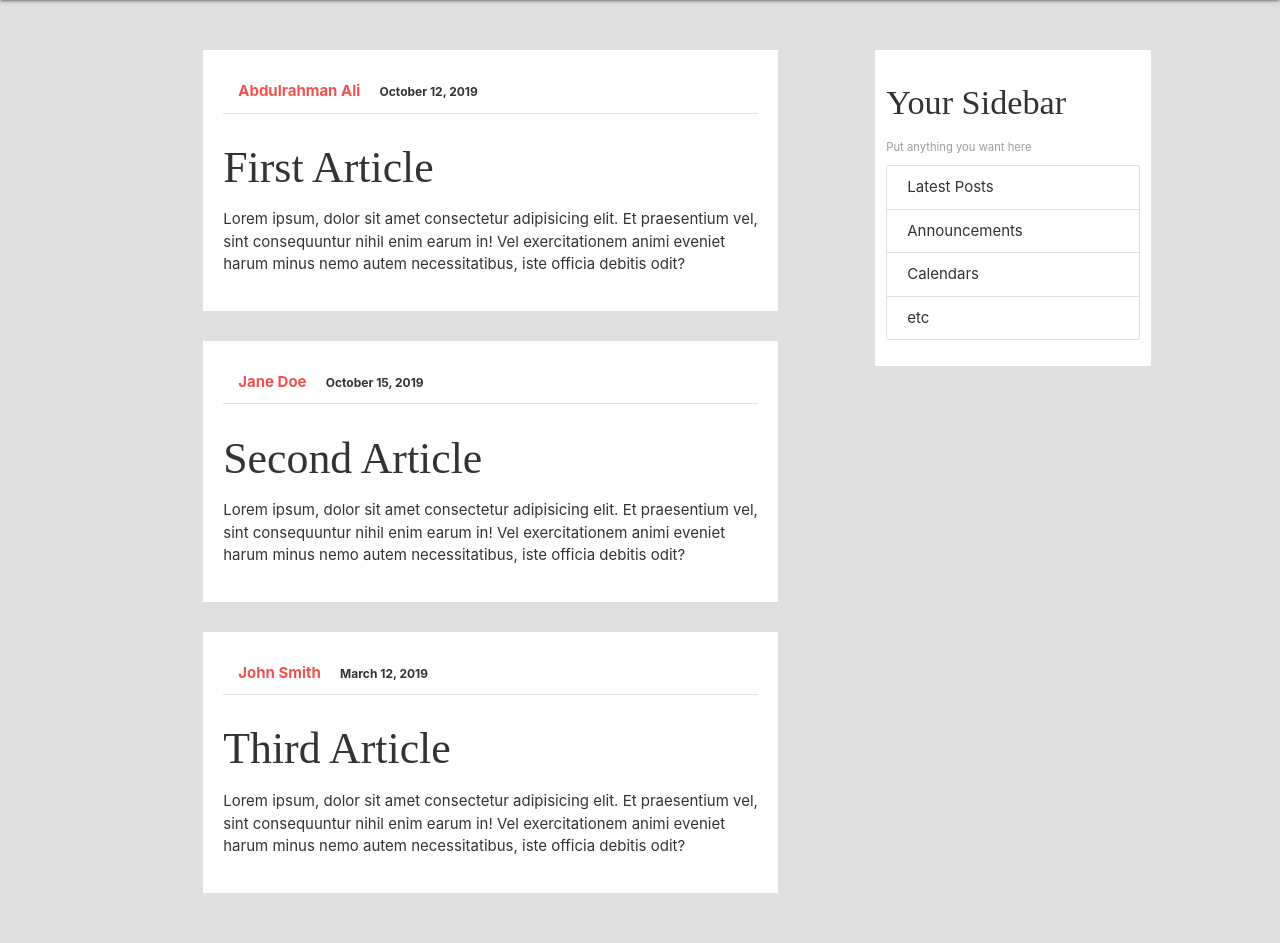
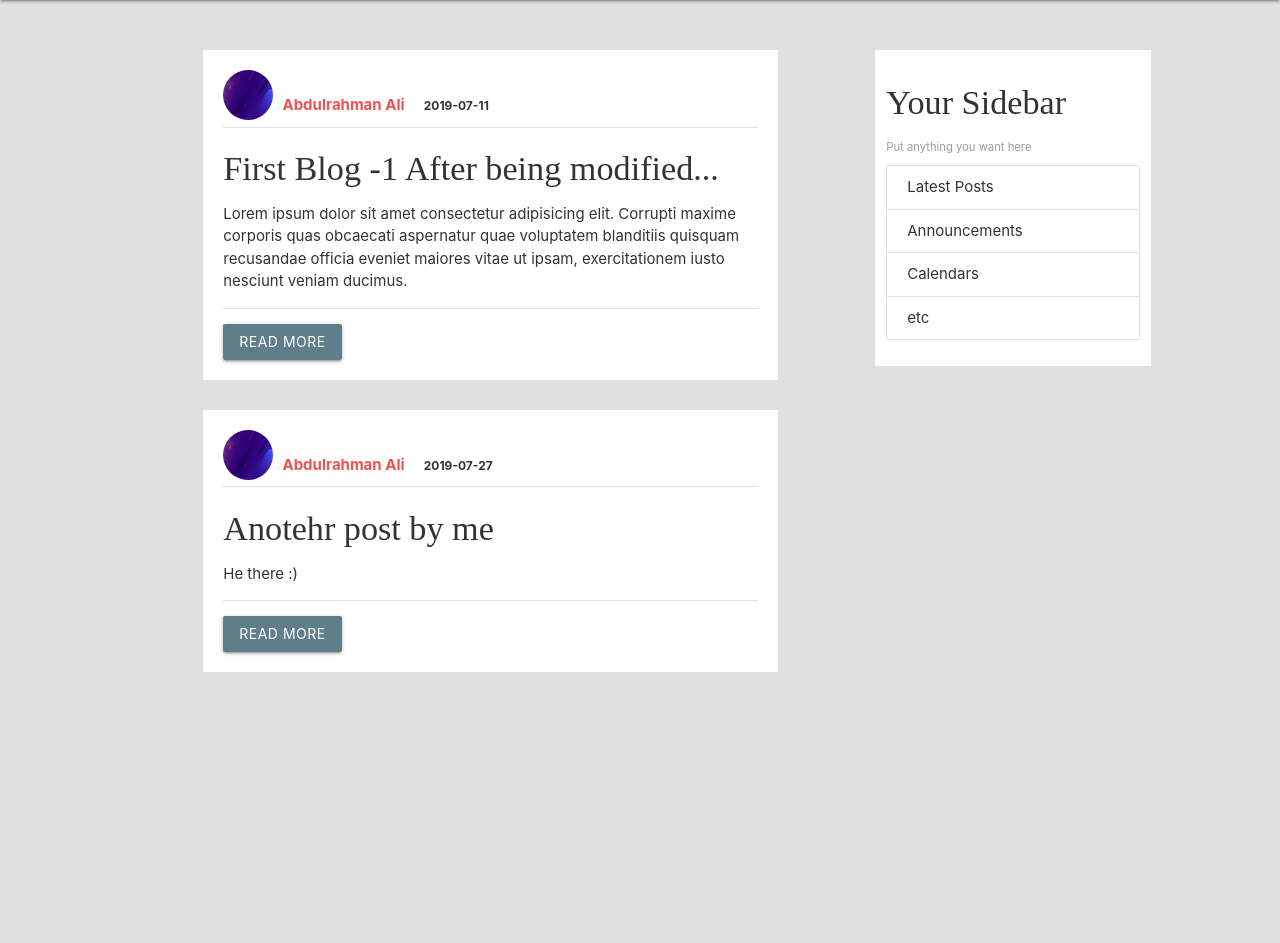
Before and after one commit to ParrotStone/Flask-Blog, a Flask app: page / in a window 1280 px wide. Shown: the part 64-1007 px from the top of the page. After the commit the page ends 736 px from the top, so only its background shows below. Run offline with Flask 2, Linux system fonts and the light colour scheme; data comes from the database, SQL or seed files in the repository; both versions use the stored data as it was after the commit.

Commit message:
Added Post CRUD operations.

```diff
--- a/flask_blog/models.py
+++ b/flask_blog/models.py
@@ -28,6 +28,7 @@ class Post(db.Model):
     title = db.Column(db.String(60), nullable=False)
     date_created = db.Column(
         db.DateTime, nullable=False, default=datetime.utcnow)
+    date_updated = db.Column(db.DateTime, nullable=True)
     content = db.Column(db.Text, nullable=False)
     user_id = db.Column(db.Integer, db.ForeignKey('user.id'), nullable=False)
 
--- a/flask_blog/static/css/main.css
+++ b/flask_blog/static/css/main.css
@@ -17,10 +17,6 @@ h1, h2, h3, h4, h5, h6 {
 
 a {
     color: var(--font-color);
-    transition: all .3s ease;
-}
-
-i {
     transition: all .3s ease;
 }
 
@@ -74,7 +70,19 @@ div.inner-container {
     /* border-right: 2px solid var(--primary-color) !important; */
 /* } */
 
+/* Index/Home page styles */
+.circle {
+    display: inline-block;
+    margin: 0 -10px -10px 0;
+    width: 50px;
+    height: 50px;
+}
+
 /* Main-Nav styles */
+.nav-wrapper > ul:last-child {
+    height: 0px;
+}
+
 .nav-img {
     width: 25px;
     height: 25px;
@@ -136,8 +144,12 @@ ul.sidenav li a:hover i {
     margin: 0 0 30px;
 }
 
-.media-container a:hover {
+.media-container h4 > a:hover {
     color: var(--primary-color);
+}
+
+.media-container a.blue-grey {
+    margin-top: 15px;
 }
 
 .media-container form.row {
@@ -176,3 +188,23 @@ p.forgot-pass {
 .row > h4 {
     margin-top: 0;
 }
+
+/* Post styles */
+.modify-post {
+    padding-top: 20px;
+}
+
+/* Modify materialize default margin for icons inside of buttons '.right' */
+.modify-post .col .right {
+    margin-left: 7px !important;
+}
+
+/* Modify materialize default medium styles */
+.modify-post i.medium {
+    font-size: 3rem;
+    line-height: 25px;
+}
+
+.modify-post .modal-footer button[type="submit"] {
+    margin: 0 20px !important;
+}
--- a/flask_blog/static/js/main.js
+++ b/flask_blog/static/js/main.js
@@ -8,11 +8,15 @@ $(document).ready(function () {
     // Initialize the character counter plugin for input fields - It needs jQuery to initialize the plugin
     $('.media-container .input-field input#username').characterCounter();
     $('.media-container .input-field textarea#brief_info').characterCounter();
+    $('.media-container .input-field input#title').characterCounter();
     // Remove the alerts after 4 seconds
     setTimeout(() => {
-        $('.alert').slideUp(350);
+        $('.alert').slideUp(300);
     }, 4000);
 
     // Activating the Dropdown plugin in Materialize JS
     $('.dropdown-trigger').dropdown({ hover: false });
+
+    // Activating the modal plugin in Materialize JS
+    $('.modal').modal();
 });
--- a/flask_blog/templates/includes/_navbar.html
+++ b/flask_blog/templates/includes/_navbar.html
@@ -16,6 +16,7 @@
             <ul class="right hide-on-med-and-down">
                 {% if current_user.is_authenticated %}
                 <ul id="account-dropdown" class="dropdown-content">
+                    <li><a href="{{url_for('create_post')}}">New Post</a></li>
                     <li><a href="{{url_for('account')}}">Account</a></li>
                     <li><a href="{{url_for('logout')}}">Logout</a></li>
                 </ul>
@@ -56,7 +57,9 @@
     <div class="divider"></div>
     <li><a href="{{url_for('about')}}"><i class="material-icons">info</i>About</a></li>
     <div class="divider"></div>
-    <!-- Insert New Links HERE -->
+    <li><a href="{{url_for('create_post')}}"><i class="material-icons">note_add</i>New Post</a></li>
+    <div class="divider"></div>
+    <!-- Insert New Links HERE... -->
     <li><a href="{{url_for('account')}}"><i class="material-icons">account_circle</i>Account</a></li>
     <div class="divider"></div>
     <li><a href="{{url_for('logout')}}"><i class="material-icons">exit_to_app</i>Logout</a></li>
--- a/flask_blog/templates/index.html
+++ b/flask_blog/templates/index.html
@@ -3,11 +3,31 @@
 {% block body %}
 {% for post in posts %}
 <div class="media-container">
-    <span class="article-author">{{post['author']}}</span>
-    <small class="text-muted">{{post['date_created']}}</small>
+    {% if post.author.img_file == 'default.png' %}
+    <img src="{{ url_for('static', filename='images/profile_pics/' + post.author.img_file) }}" alt="Profile Picture"
+        class="circle">
+    {% else %}
+    <img src="{{ url_for('static', filename='images/profile_pics/' + post.author.profile_dir + post.author.img_file) }}"
+        alt="Profile Picture" class="circle">
+    {% endif %}
+    <span class="article-author">{{post.author.username.title()}}</span>
+    <small class="text-muted">{{post.date_created.strftime('%Y-%m-%d')}}</small>
     <div class="divider"></div>
-    <h3><a href="">{{post['title']}}</a></h3>
-    <p>{{post['content']}}</p>
+    <h4>
+        <a href="{{ url_for('post', post_id=post.id) }}">{{post.title}}</a>
+    </h4>
+    <p>
+        {% if post.content|length >= 30 and post.content.split('.')[2] %}
+        {{post.content.split('.')[0] + '. ' + post.content.split('.')[1] + '...'}}
+        {% else %}
+        {{post.content}}
+        {% endif %}
+    </p>
+    <div>
+        <div class="divider"></div>
+        <a href="{{ url_for('post', post_id=post.id) }}" class="waves-effect waves-light btn blue-grey white-text">Read
+            More</a>
+    </div>
 </div>
 {% endfor %}
 {% endblock body %}
--- a/flask_blog/views.py
+++ b/flask_blog/views.py
@@ -1,49 +1,31 @@
 import os
 import secrets
+from datetime import datetime
+# The new renamed module for url manipulations for Python3
+from urllib.parse import urlparse, urljoin
 from PIL import Image
-from flask import render_template, request, flash, redirect, url_for
+from flask import render_template, request, flash, redirect, url_for, abort
 from flask_login import login_user, current_user, logout_user, login_required
 from flask_blog import app, app_bcrypt, db
-from flask_blog.forms import RegisterationForm, LoginForm, UpdateAccountForm
+from flask_blog.forms import RegisterationForm, LoginForm, UpdateAccountForm, PostForm
 from flask_blog.models import User, Post
 
 
-posts = [
-    {
-        'author': 'Abdulrahman Ali',
-        'title': 'First Article',
-        'content': 'Lorem ipsum, dolor sit amet consectetur adipisicing elit. Et praesentium vel, sint consequuntur nihil enim earum in! Vel exercitationem animi eveniet harum minus nemo autem necessitatibus, iste officia debitis odit?',
-        'date_created': 'October 12, 2019'
-    },
-    {
-        'author': 'Jane Doe',
-        'title': 'Second Article',
-        'content': 'Lorem ipsum, dolor sit amet consectetur adipisicing elit. Et praesentium vel, sint consequuntur nihil enim earum in! Vel exercitationem animi eveniet harum minus nemo autem necessitatibus, iste officia debitis odit?',
-        'date_created': 'October 15, 2019'
-    },
-    {
-        'author': 'John Smith',
-        'title': 'Third Article',
-        'content': 'Lorem ipsum, dolor sit amet consectetur adipisicing elit. Et praesentium vel, sint consequuntur nihil enim earum in! Vel exercitationem animi eveniet harum minus nemo autem necessitatibus, iste officia debitis odit?',
-        'date_created': 'March 12, 2019'
-    }
-]
-
-
-# Displaying profile picture
+# Display profile picture
 def get_img_src():
     # Will return None in case the user is not logged in which will not affect anything since the damn block of navigation doesn't show up unless the user is logged in
     if current_user.is_authenticated:
         if current_user.img_file == 'default.png':
             return url_for('static', filename=f'images/profile_pics/{current_user.img_file}')
 
-        return url_for('static', filename=f'images/profile_pics/{current_user.profile_dir}/{current_user.img_file}')
+        return url_for('static', filename=f'images/profile_pics/{current_user.profile_dir}{current_user.img_file}')
 
     return None
 
 
 @app.route('/')
 def index():
+    posts = Post.query.all()
     return render_template('index.html', page_title='Flask Blog | Welcome!', posts=posts, img_file_src=get_img_src())
 
 
@@ -64,11 +46,11 @@ def register():
                 form.password.data, 13).decode('utf-8')
             user_path = os.path.join(
                 app.root_path, 'static/images/profile_pics/')
-            user_filename = secrets.token_hex(12)
-            full_user_path = f'{user_path}{user_filename}'
+            user_dir_name = f'{secrets.token_hex(12)}/'
+            full_user_path = f'{user_path}{user_dir_name}'
             os.mkdir(full_user_path)
             user = User(username=form.username.data.strip(),
-                        email=form.email.data.lower(), profile_dir=user_filename, password=hashed_pwd)
+                        email=form.email.data.lower(), profile_dir=user_dir_name, password=hashed_pwd)
 
             db.session.add(user)
             db.session.commit()
@@ -78,6 +60,13 @@ def register():
         flash(f'The submitted data is not corrent. Please enter correct info!', 'failure')
 
     return render_template('register.html', page_title='Flask Blog | Register', form=form)
+
+
+# Checking the safety of the URL to prevent open-redirects attacks
+def is_safe_url(target):
+    ref_url = urlparse(request.host_url)
+    test_url = urlparse(urljoin(request.host_url, target))
+    return test_url.scheme in ('http', 'https') and ref_url.netloc == test_url.netloc
 
 
 @app.route('/login', methods=['GET', 'POST'])
@@ -93,7 +82,9 @@ def login():
             login_user(user, remember=form.remember.data)
             next_page = request.args.get('next')
             # The way down here helps you avoid 'open redirects' attacks by redirecting either to account/index - See the documentation for more details
-            return redirect(url_for('account')) if next_page else redirect(url_for('index'))
+            # return redirect(f'{next_page}') if is_safe_url(next_page) else redirect(url_for('index'))
+            # Another way using the is_safe_url() function which was written by the Flask creator, it checks that the redirect to URL is a path on the main URL/host_url, If it exists it will route to it, otherwise throw the 404 error & the next_page check here is to ensure that the client doesn't get redirected to /None path(valid path if not check though), This is super nice and helps prevent the open-redirects attacks ;)
+            return redirect(f'{next_page}') if next_page and is_safe_url(next_page) else redirect(url_for('index'))
         flash('Login Unsuccessful. Please check email address and password', 'failure')
     return render_template('login.html', page_title='Flask Blog | Login', form=form)
 
@@ -116,7 +107,7 @@ def save_picture(form_img):
 # Auto-cleaning function for the user old profile pics
 def clean_old_pictures():
     pictures_path = os.path.join(
-        app.root_path, f'static/images/profile_pics/{current_user.profile_dir}/')
+        app.root_path, f'static/images/profile_pics/{current_user.profile_dir}')
     pictures = os.listdir(pictures_path)
     current_user_img = current_user.img_file
 
@@ -157,6 +148,64 @@ def account():
     return render_template('account.html', page_title='Account', img_file_src=get_img_src(), form=form)
 
 
+@app.route('/post/new', methods=['GET', 'POST'])
+@login_required
+def create_post():
+    form = PostForm()
+    if form.validate_on_submit():
+        new_post = Post(title=form.title.data,
+                        content=form.content.data, date_updated=None, author=current_user)
+        db.session.add(new_post)
+        db.session.commit()
+        flash('Your post has been created!', 'success')
+        return redirect(url_for('index'))
+    return render_template('create_post.html', page_title='New Post', form=form, img_file_src=get_img_src())
+
+
+@app.route('/post/<int:post_id>')
+def post(post_id):
+    user_post = Post.query.get_or_404(post_id)
+    return render_template('post.html', page_title=user_post.title, post=user_post, img_file_src=get_img_src())
+
+
+@app.route('/post/<int:post_id>/update', methods=['GET', 'POST'])
+@login_required
+def update_post(post_id):
+    form = PostForm()
+    user_post = Post.query.get_or_404(post_id)
+
+    if user_post.author != current_user:
+        abort(403)
+
+    if request.method == 'GET':
+        form.title.data = user_post.title
+        form.content.data = user_post.content
+
+    if form.validate_on_submit():
+        user_post.title = form.title.data
+        user_post.content = form.content.data
+        user_post.date_updated = datetime.now()
+        db.session.commit()
+        flash('Your post has been updated!', 'success')
+        return redirect(url_for('index'))
+
+    return render_template('update_post.html', page_title='Update Post', form=form, img_file_src=get_img_src())
+
+
+@app.route('/post/<int:post_id>/delete', methods=['POST'])
+@login_required
+def delete_post(post_id):
+    user_post = Post.query.get_or_404(post_id)
+
+    if user_post.author != current_user:
+        abort(403)
+
+    db.session.delete(user_post)
+    db.session.commit()
+    flash('Your Post Has Been Deleted Successfully!', 'success')
+    return redirect(url_for('index'))
+
+
 @app.route('/logout')
 def logout():
     logout_user()
```
Also changed, not shown: flask_blog/forms.py (+7 -0 lines), flask_blog/templates/create_post.html (added, +38 -0 lines), flask_blog/templates/post.html (added, +61 -0 lines), flask_blog/templates/update_post.html (added, +38 -0 lines), README.md, flask_blog/site.sqlite3, flask_blog/static/images/profile_pics/f74d9c47d3c38d7663832e19/5fa5fe1aa4be116cfd47.jpg (added).
